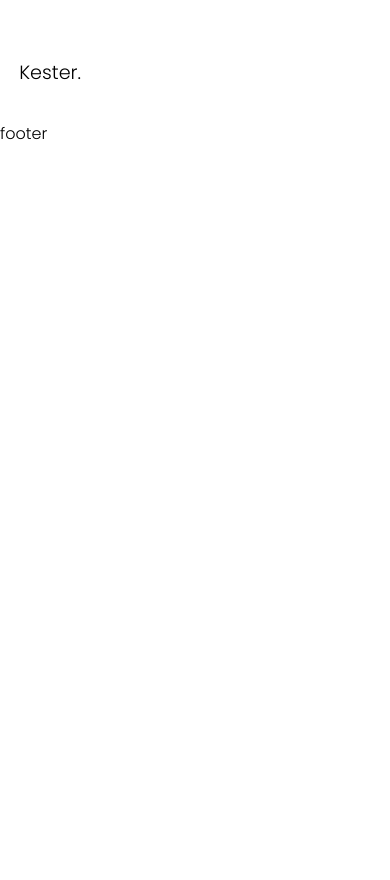
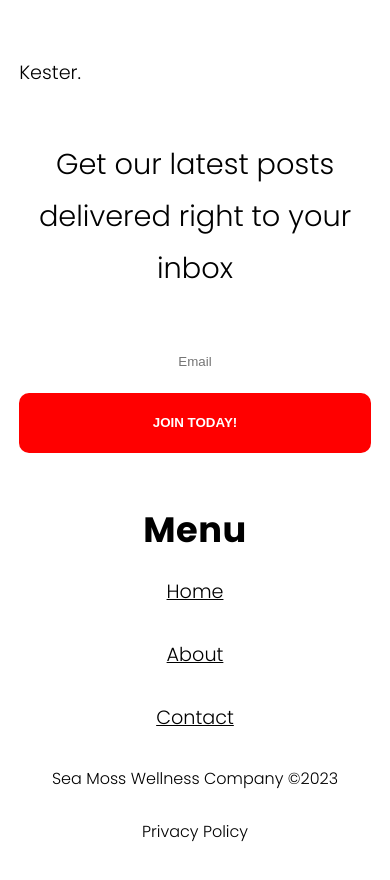
Before and after one commit to kgb4000/seamosswellnesscompany, a Next.js app: page /about in a window 390 px wide. Shown: the part 1940-2820 px from the top of the page. Before the commit the page ends 2089 px from the top, so only its background shows below. Built offline with nearby package versions, Linux system fonts and the light colour scheme.

Commit message:
Changed h1 size for mobile.

```diff
--- a/components/FooterSection.js
+++ b/components/FooterSection.js
@@ -5,10 +5,9 @@ import Button from './Button'
 const FooterSection = () => {
   return (
     <>
-      footer
-      {/* <Footer>
+      <Footer>
         <div className="footer-container">
-          <p>Get my latest posts delivered right to your inbox</p>
+          <p>Get our latest posts delivered right to your inbox</p>
           <form>
             <input type="text" placeholder="Email" />
             <FormButton type="submit">Join today!</FormButton>
@@ -30,16 +29,16 @@ const FooterSection = () => {
                 </ul>
               </nav>
             </div>
-            <p> Sea Moss Wellness Company &copy;{new Date().getFullYear()}</p> */}
-      {/* <p>
+            <p> Sea Moss Wellness Company &copy;{new Date().getFullYear()}</p>
+            {/* <p>
               <Link href="/terms-of-service" passHref>
                 Terms of Service
               </Link>
             </p> */}
-      {/* <p>Privacy Policy</p>
+            <p>Privacy Policy</p>
           </LowerFooter>
         </div>
-      </Footer> */}
+      </Footer>
     </>
   )
 }
--- a/components/ShareBtn.js
+++ b/components/ShareBtn.js
@@ -8,7 +8,7 @@ import {
 const ShareBtn = ({ shareLink }) => {
   return (
     <>
-      {/* <SocialContainer>
+      <SocialContainer>
         <div className="social-btns">
           <div className="facebook-btn">
             <FacebookShareButton url={shareLink}>
@@ -26,7 +26,7 @@ const ShareBtn = ({ shareLink }) => {
             </TwitterShareButton>
           </div>
         </div>
-      </SocialContainer> */}
+      </SocialContainer>
     </>
   )
 }
--- a/pages/[slug].js
+++ b/pages/[slug].js
@@ -25,7 +25,7 @@ export const getStaticPaths = async () => {
   console.log(slugs)
   return {
     paths: slugs.map((slug) => ({ params: { slug: slug.slug } })),
-    fallback: false,
+    fallback: 'blocking',
   }
 }
 
```
